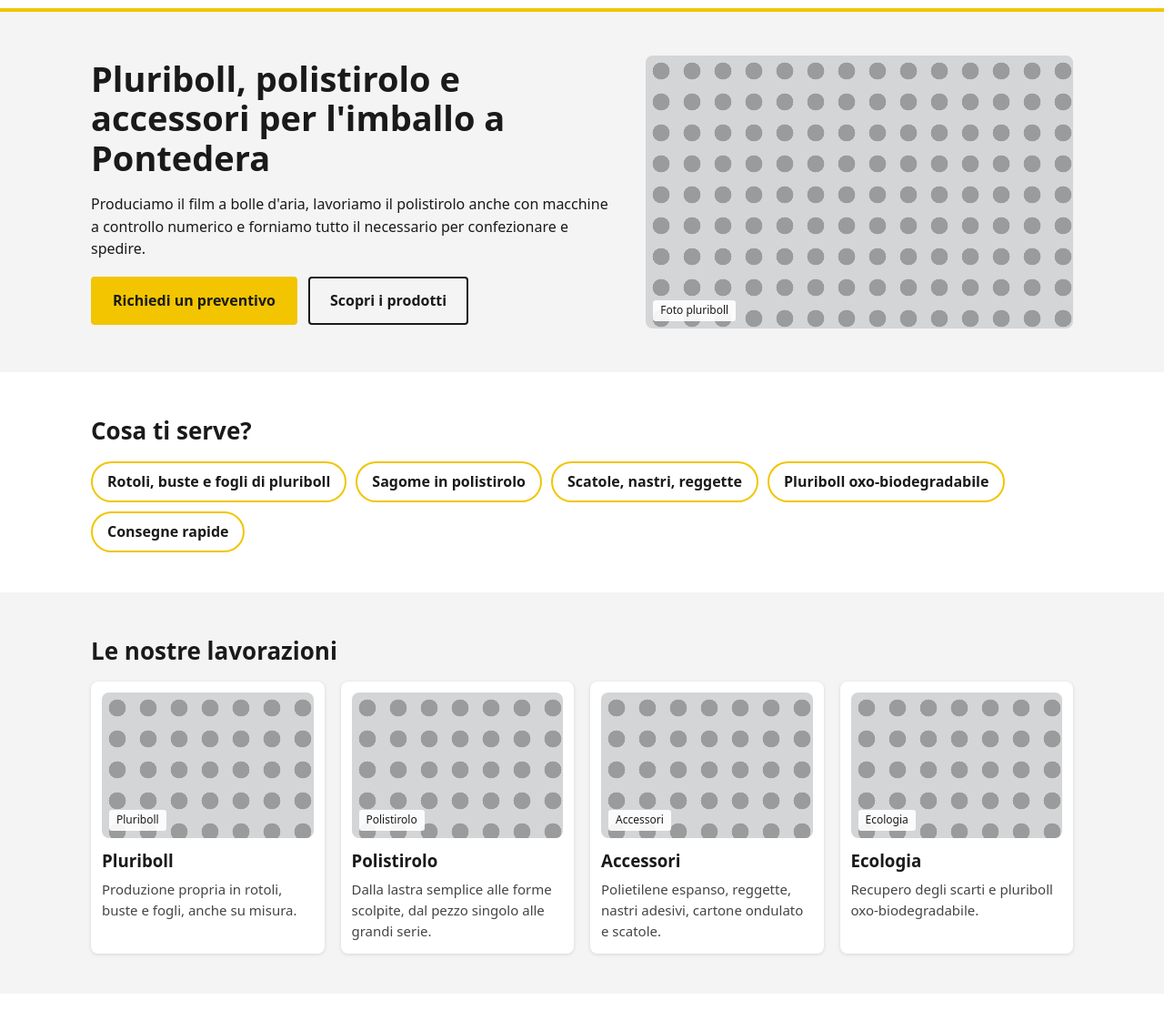
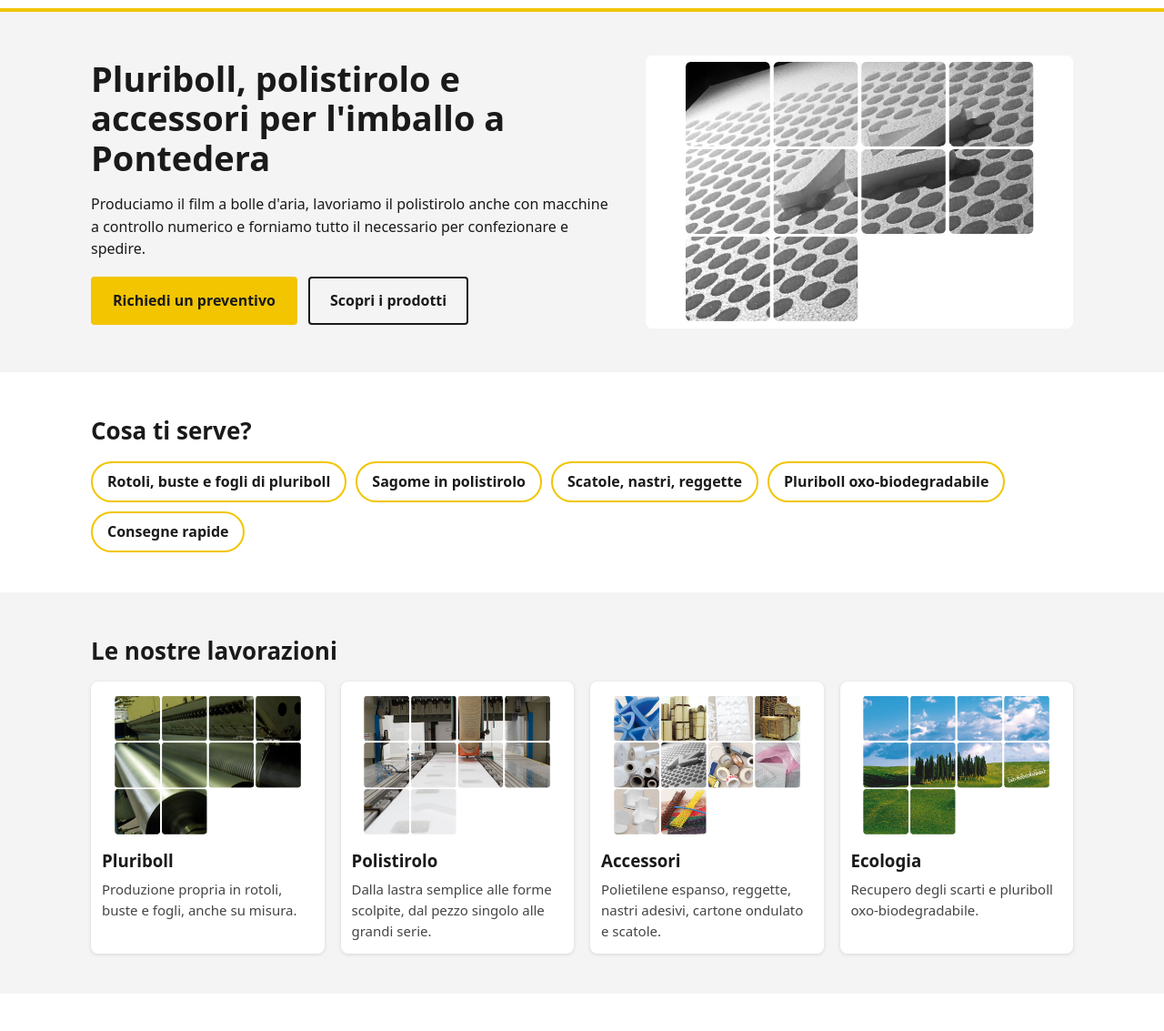
Before and after one commit to host755/siti-demo, a plain HTML site: page azimballaggi/index.html in a window 1280 px wide. Shown: the part 142-1275 px from the top of the page at 91% size. Drawn offline with Linux system fonts and the light colour scheme.

Commit message:
azimballaggi: aggiunte le foto pubbliche del cliente
Co-Authored-By: Claude Sonnet 5.5 <noreply@anthropic.com>
Claude-Session: https://claude.ai/code/session_01PZm1SJrgoVxCC2AnD5xZui

```diff
--- a/azimballaggi/index.html
+++ b/azimballaggi/index.html
@@ -21,15 +21,15 @@
 <div><h1>Pluriboll, polistirolo e accessori per l'imballo a Pontedera</h1>
 <p>Produciamo il film a bolle d'aria, lavoriamo il polistirolo anche con macchine a controllo numerico e forniamo tutto il necessario per confezionare e spedire.</p>
 <div class="bb"><a class="btn" href="contatti.html">Richiedi un preventivo</a><a class="btn ghost" href="pluriboll.html">Scopri i prodotti</a></div></div>
-<div class="ph big" data-label="Foto pluriboll"></div>
+<div class="ph big" data-label="Foto polistirolo"><img src="img/home_img02.jpg" alt="Lavorazione del polistirolo" onerror="this.remove()"></div>
 </div></section>
 <section class="sec"><div class="wrap"><h2>Cosa ti serve?</h2>
 <div class="chips"><a href="pluriboll.html">Rotoli, buste e fogli di pluriboll</a><a href="polistirolo.html">Sagome in polistirolo</a><a href="accessori.html">Scatole, nastri, reggette</a><a href="ecologia.html">Pluriboll oxo-biodegradabile</a><a href="logistica.html">Consegne rapide</a></div></div></section>
 <section class="sec alt"><div class="wrap"><h2>Le nostre lavorazioni</h2><div class="grid4">
-<a class="card" href="pluriboll.html"><div class="ph" data-label="Pluriboll"></div><h3>Pluriboll</h3><p>Produzione propria in rotoli, buste e fogli, anche su misura.</p></a>
-<a class="card" href="polistirolo.html"><div class="ph" data-label="Polistirolo"></div><h3>Polistirolo</h3><p>Dalla lastra semplice alle forme scolpite, dal pezzo singolo alle grandi serie.</p></a>
-<a class="card" href="accessori.html"><div class="ph" data-label="Accessori"></div><h3>Accessori</h3><p>Polietilene espanso, reggette, nastri adesivi, cartone ondulato e scatole.</p></a>
-<a class="card" href="ecologia.html"><div class="ph" data-label="Ecologia"></div><h3>Ecologia</h3><p>Recupero degli scarti e pluriboll oxo-biodegradabile.</p></a>
+<a class="card" href="pluriboll.html"><div class="ph" data-label="Pluriboll"><img src="img/pluriboll_img01.jpg" alt="Pluriboll" onerror="this.remove()"></div><h3>Pluriboll</h3><p>Produzione propria in rotoli, buste e fogli, anche su misura.</p></a>
+<a class="card" href="polistirolo.html"><div class="ph" data-label="Polistirolo"><img src="img/polistirolo_img01.jpg" alt="Polistirolo" onerror="this.remove()"></div><h3>Polistirolo</h3><p>Dalla lastra semplice alle forme scolpite, dal pezzo singolo alle grandi serie.</p></a>
+<a class="card" href="accessori.html"><div class="ph" data-label="Accessori"><img src="img/accessori_img01.jpg" alt="Accessori" onerror="this.remove()"></div><h3>Accessori</h3><p>Polietilene espanso, reggette, nastri adesivi, cartone ondulato e scatole.</p></a>
+<a class="card" href="ecologia.html"><div class="ph" data-label="Ecologia"><img src="img/ecologia_img01.jpg" alt="Ecologia" onerror="this.remove()"></div><h3>Ecologia</h3><p>Recupero degli scarti e pluriboll oxo-biodegradabile.</p></a>
 </div></div></section>
 <section class="sec"><div class="wrap"><h2>Come lavoriamo</h2><div class="grid3">
 <div class="step"><b>1</b><h3>Ci racconti l'esigenza</h3><p>Cosa devi proteggere, in che quantità e con quali tempi.</p></div>
--- a/azimballaggi/style.css
+++ b/azimballaggi/style.css
@@ -26,6 +26,9 @@ h1{font-size:38px;line-height:1.15;margin:0 0 14px}h2{font-size:26px;margin:0 0
 .ph{background:radial-gradient(circle at 50% 50%,#9a9b9c 0 38%,transparent 40%) 0 0/34px 34px,#d4d5d6;border-radius:8px;min-height:160px;position:relative;overflow:hidden}
 .ph::after{content:attr(data-label);position:absolute;left:8px;bottom:8px;background:rgba(255,255,255,.9);padding:2px 8px;font-size:12px;border-radius:3px}
 .ph.big{min-height:300px}
+.ph img{position:absolute;inset:0;width:100%;height:100%;object-fit:contain;background:#fff}
+.ph:has(img){background:#fff}.ph:has(img)::after{display:none}
+.ph.wide{min-height:0;aspect-ratio:800/596;max-width:560px;margin:0 0 24px}
 .sec{padding:44px 0}.sec.alt{background:var(--bg)}
 .chips{display:flex;flex-wrap:wrap;gap:10px}
 .chips a{background:#fff;border:2px solid var(--g);padding:8px 16px;border-radius:30px;text-decoration:none;font-weight:600}
```
Also changed, not shown: azimballaggi/accessori.html (+1 -1 lines), azimballaggi/contatti.html (+1 -1 lines), azimballaggi/ecologia.html (+1 -1 lines), azimballaggi/logistica.html (+1 -1 lines), azimballaggi/pluriboll.html (+1 -1 lines), azimballaggi/polistirolo.html (+1 -1 lines), azimballaggi/img/accessori_img01.jpg (added), azimballaggi/img/contatti_img01.jpg (added), azimballaggi/img/ecologia_img01.jpg (added), azimballaggi/img/home_img02.jpg (added), azimballaggi/img/logistica_img01.jpg (added), azimballaggi/img/pluriboll_img01.jpg (added), azimballaggi/img/polistirolo_img01.jpg (added).
